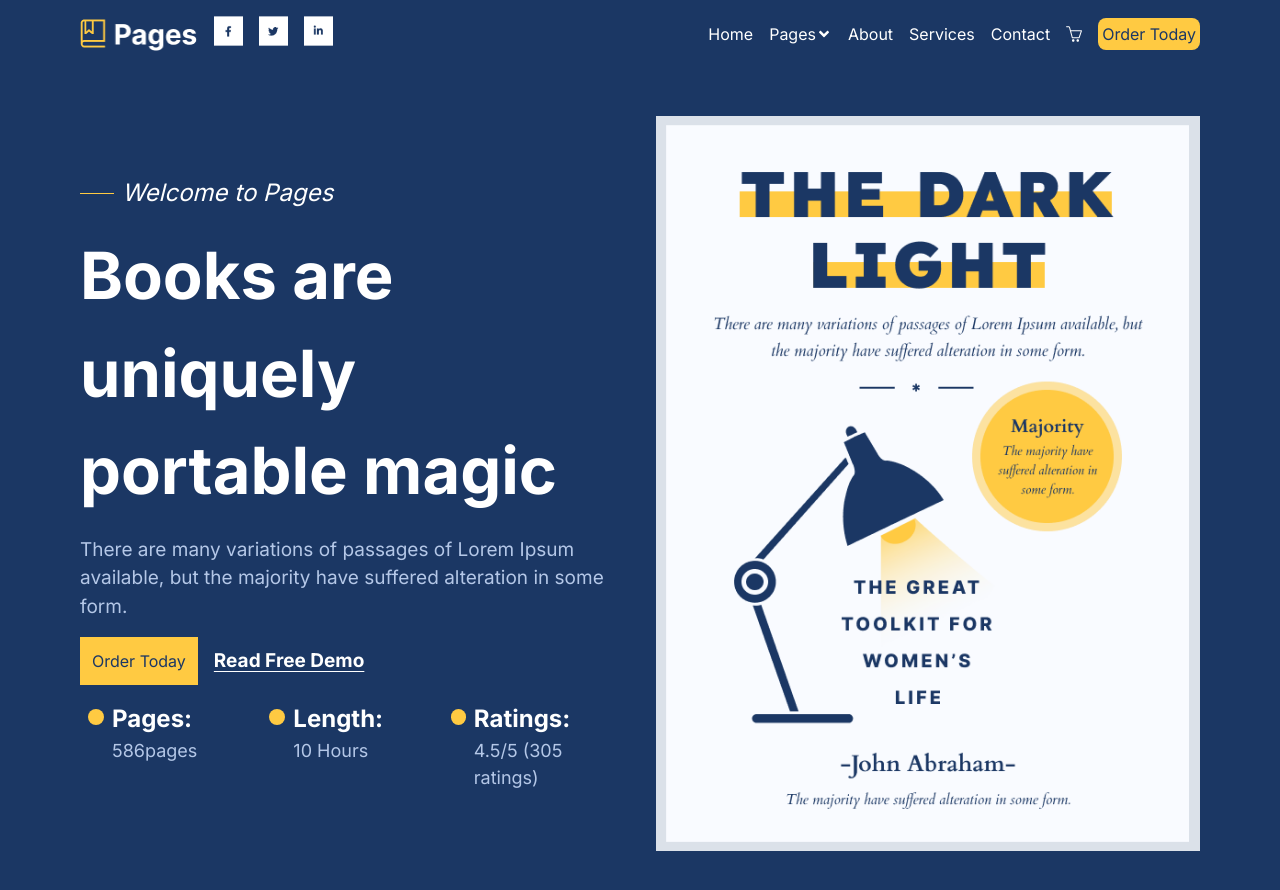
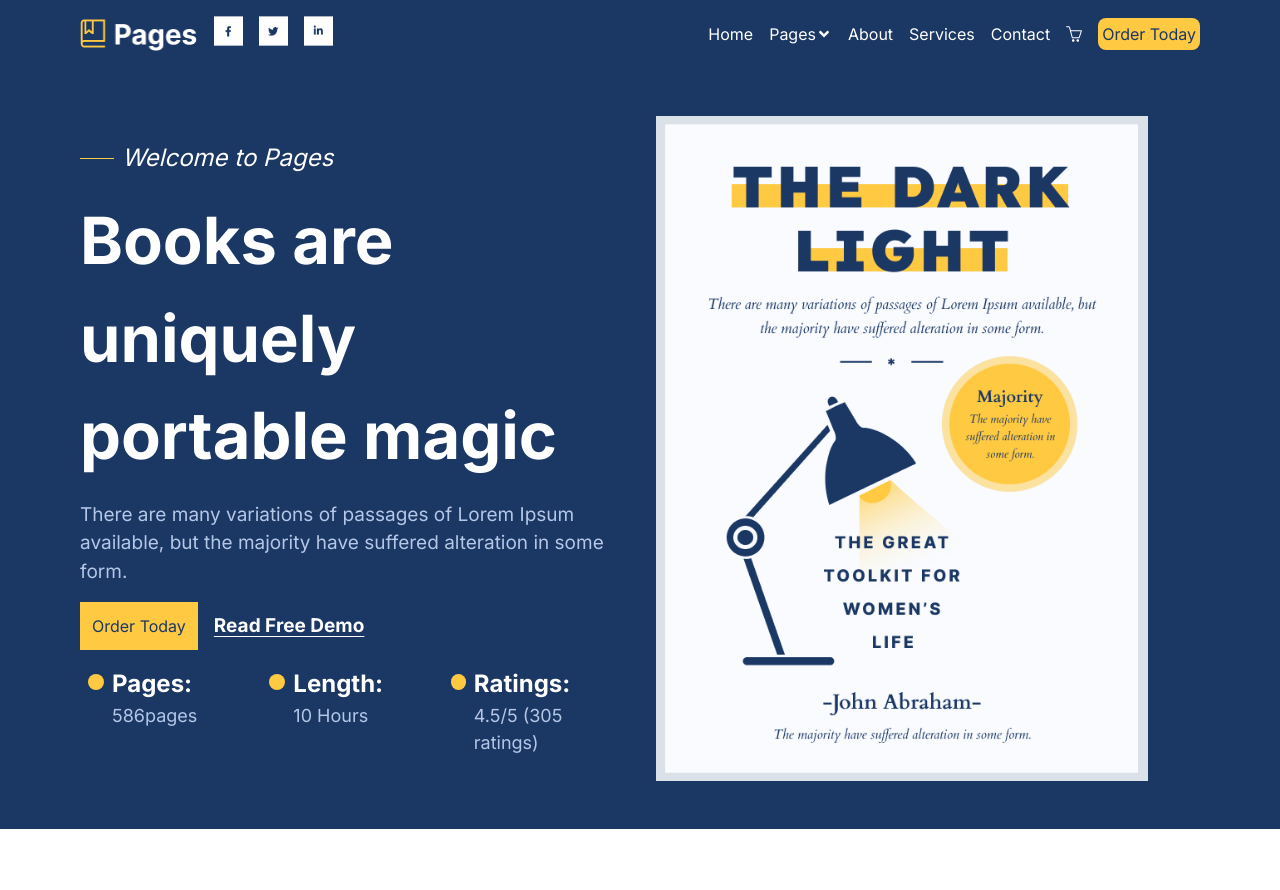
Before and after one commit to QulamSamadli/book-webflow, a Next.js app: page / in a window 1280 px wide. Shown: the top 890 px of the page. After the commit the page ends 829 px from the top, so only its background shows below. Built offline with nearby package versions, Linux system fonts and the light colour scheme.

Commit message:
changes classname

```diff
--- a/app/page.tsx
+++ b/app/page.tsx
@@ -4,7 +4,7 @@ import React from "react";
 
 const Home = () => {
   return (
-    <div className="bg-[#1B3764] py-12 ">
+    <div className="bg-[#1B3764] py-12  ">
       <div className="container  grid grid-cols-2 items-center  gap-8">
         <div className="left grid gap-4">
           <div className="flex items-center gap-2">
@@ -14,14 +14,13 @@ const Home = () => {
             </p>
           </div>
           <h1 className="text-[65px] font-bold text-white">
-            Books are uniquely portable magic{" "}
+            Books are uniquely portable magic
           </h1>
           <p className="text-[#B4C7E7] text-[19px]">
             There are many variations of passages of Lorem Ipsum available, but
             the majority have suffered alteration in some form.
           </p>
           <div className="flex items-center gap-4">
-            {" "}
             <Link href="/order">
               <button className="bg-[#FFCA42] text-center p-3 hover:bg-white hover:text-[#FFCA42] transition duration-300 text-[#1B3764] ">
                 Order Today
@@ -58,7 +57,7 @@ const Home = () => {
           </div>
         </div>
         <div className="right">
-          <Image src="/Book.png" alt="Book" width={592} height={800} />
+          <Image src="/Book.png" alt="Book" width={492} height={300} />
         </div>
       </div>
     </div>
```
